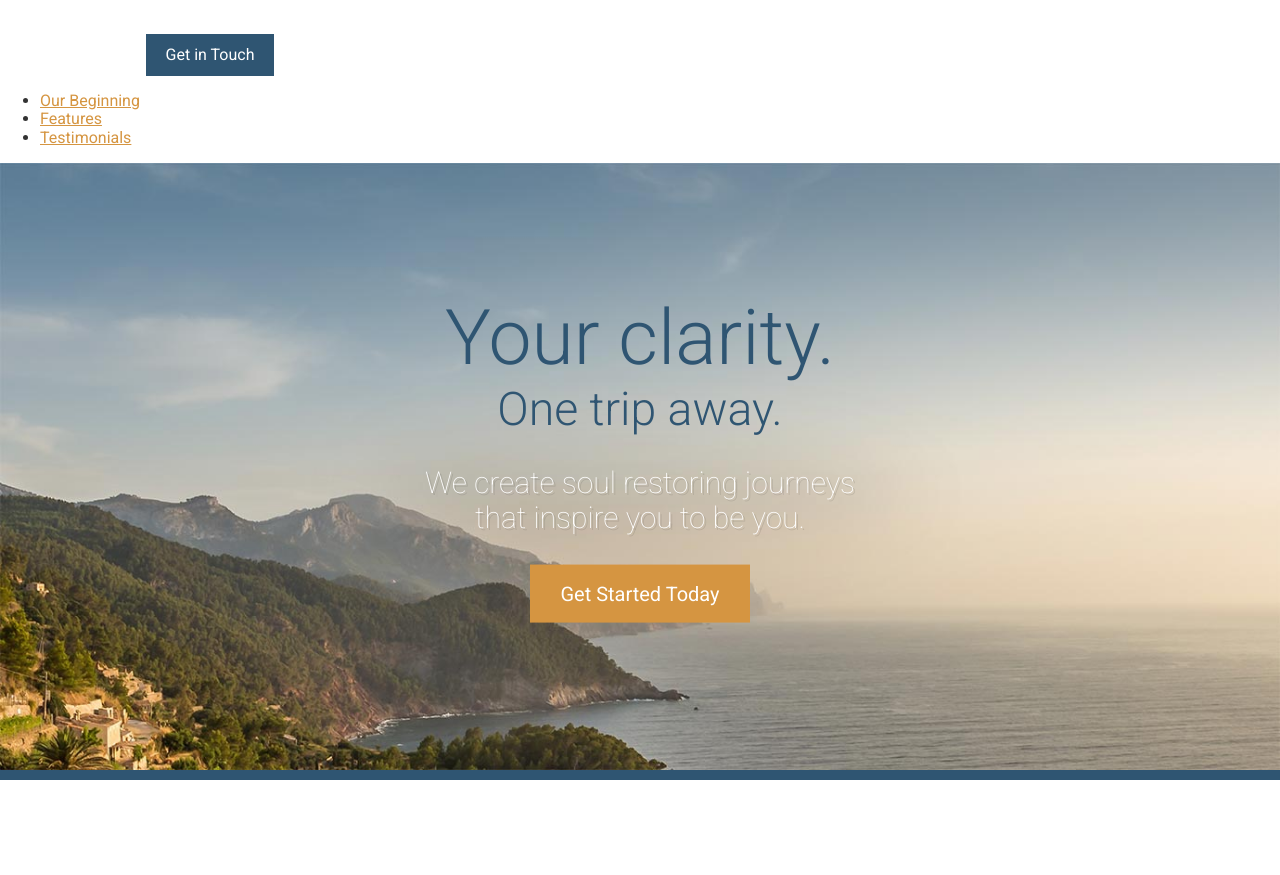
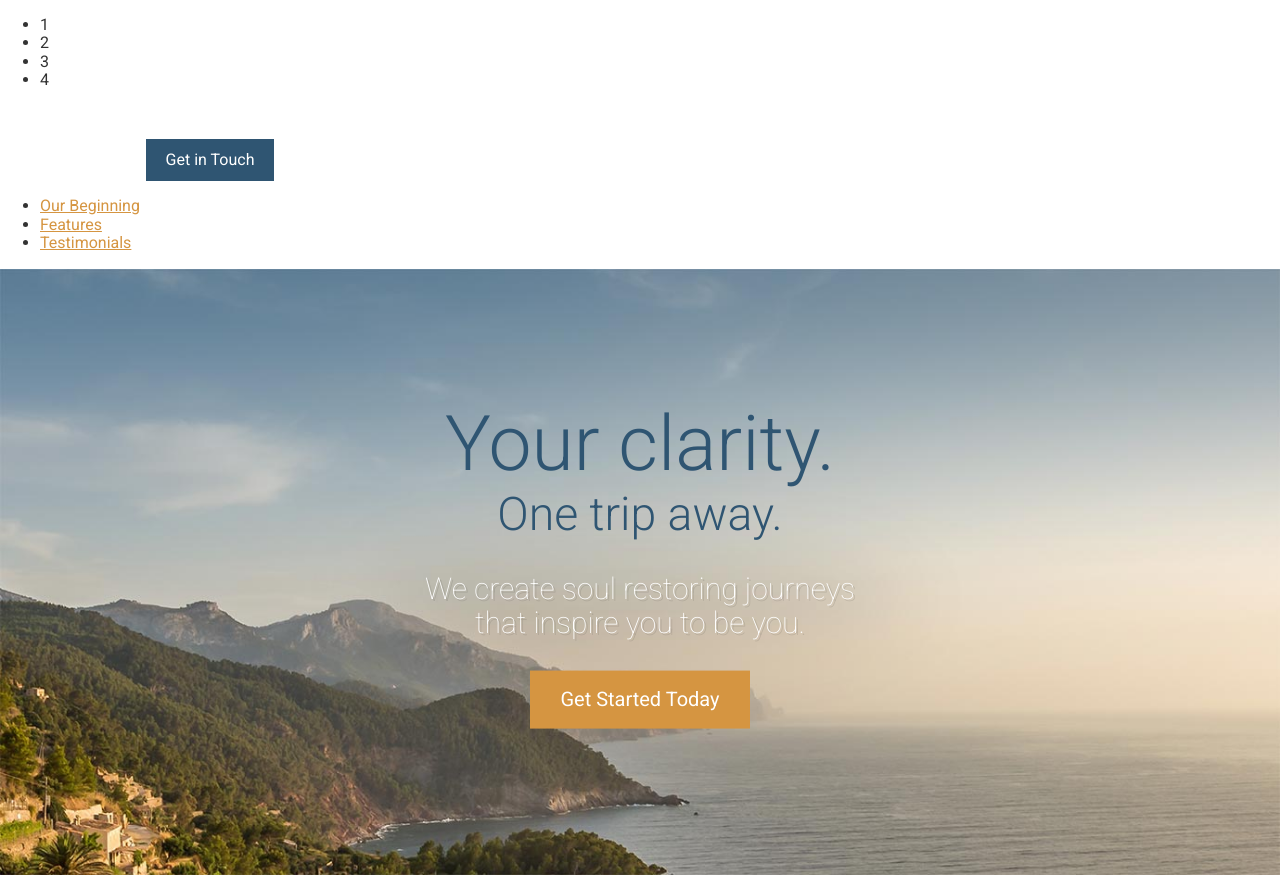
Before and after one commit to siegblink/travel-agency, a website: page app/index.html in a window 1280 px wide. Shown: the top 875 px of the page. Drawn offline with Linux system fonts and the light colour scheme.

Commit message:
Counted to 4

```diff
--- a/app/index.html
+++ b/app/index.html
@@ -19,6 +19,12 @@
     <link rel="stylesheet" href="temp/styles/styles.css" />
   </head>
   <body>
+    <ul>
+      <li>1</li>
+      <li>2</li>
+      <li>3</li>
+      <li>4</li>
+    </ul>
     <header>
       <img src="assets/images/icons/clear-view-escapes.svg" />
       <a href="#" class="btn">Get in Touch</a>
@@ -104,7 +110,9 @@
         </div>
 
         <div class="row row--gutters">
-          <div class="row__medium-4 row__medium-4--larger row__b-margin-until-medium">
+          <div
+            class="row__medium-4 row__medium-4--larger row__b-margin-until-medium"
+          >
             <picture>
               <source
                 sizes="404px"
```
